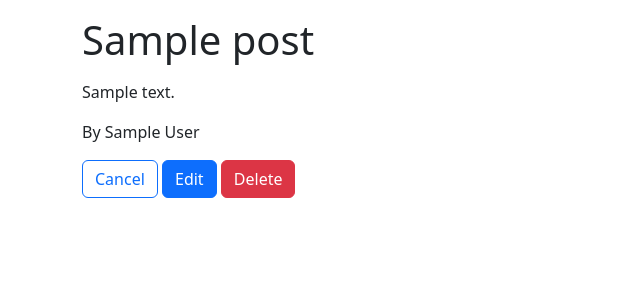
After one commit to bryanpitman/blogly, a Flask app: page /posts/1 in a window 1280 px wide. The commit adds this page. Shown: the top 300 px of the page, without its empty margins (0-640 px from the left). Run offline with Flask 2, Linux system fonts and the light colour scheme; tables that the repository leaves empty hold one stand-in row (values such as "Sample post"); some libraries are stand-ins or nearby versions.

Commit message:
complete route to post detail and post detail html

```diff
--- a/app.py
+++ b/app.py
@@ -114,3 +114,12 @@ def handle_new_post(poster_id):
     db.session.commit()
 
     return redirect(f'/users/{poster_id}')
+
+@app.get('/posts/<int:post_id>')
+def render_post_detail(post_id):
+    """Show a post. Show buttons to edit and delete the post."""
+
+    user_post = Post.query.get_or_404(post_id)
+    user = user_post.user
+
+    return render_template('post_detail.html', user = user, user_post = user_post)
--- /dev/null
+++ b/templates/post_detail.html
@@ -0,0 +1,32 @@
+{% extends 'base.html' %}
+
+{% block TITLE %}
+Post Detail
+{% endblock %}
+
+{% block CONTENT %}
+<!-- test string post detail page ethueuhddacpy.43853f -->
+
+<h1 class="mt-3 mb-3">{{ user_post.title }}</h1>
+<p>{{ user_post.content }}</p>
+<p>By {{ user.first_name }} {{ user.last_name }}</p>
+
+<form>
+  <button class="btn btn-outline-primary"
+                formaction="/users/{{ user.id }}"
+                formmethod="GET">Cancel
+  </button>
+
+  <button class="btn btn-primary"
+          formaction="/posts/{{user_post.id}}/edit"
+          formmethod="GET">Edit
+</button>
+
+<button class="btn btn-danger"
+          formaction="/posts/{{user_post.id}}/delete"
+          formmethod="GET">Delete
+</button>
+</form>
+
+
+{% endblock %}
--- a/templates/user_details.html
+++ b/templates/user_details.html
@@ -25,7 +25,7 @@ Details
 <h3 class="mt-3">Posts</h3>
 <ul>
 {% for post in user_posts %}
-  <li class="list-group-item"><a href="/users/{{user.id}}" >{{ post.title }}</a></li>
+  <li class="list-group-item"><a href="/posts/{{post.id}}" >{{ post.title }}</a></li>
   {% endfor %}
 </ul>
 {% endif %}
```
